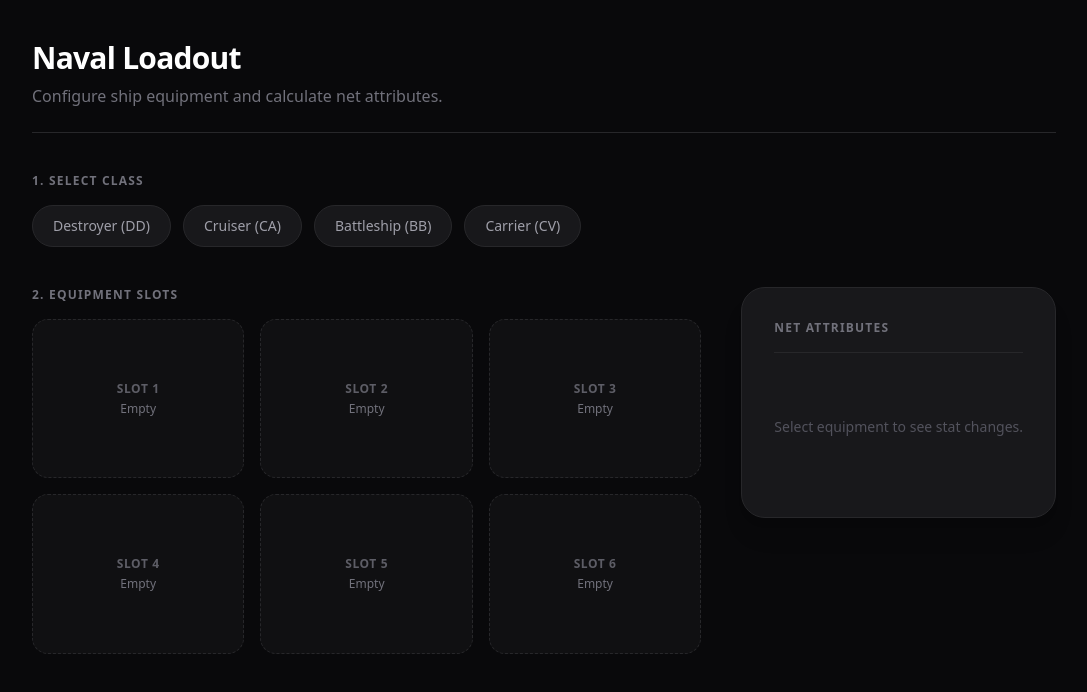
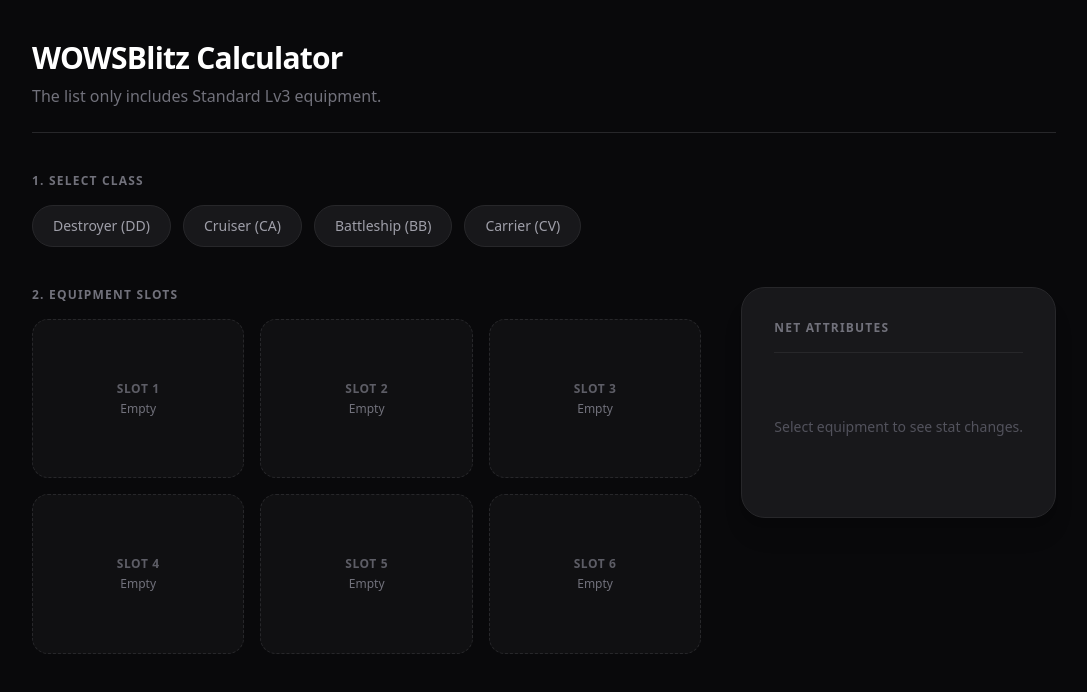
Before and after one commit to jolie1024/Equip-Test-Cal, a React (Vite) app: page / in a window 1280 px wide. Shown: the top 692 px of the page, without its empty margins (96-1183 px from the left). Built offline with nearby package versions, Linux system fonts and the light colour scheme.

Commit message:
refactor: update application title and description
Renamed the application to WOWSBlitz Calculator and updated the header description to clarify equipment scope.

```diff
--- a/src/App.tsx
+++ b/src/App.tsx
@@ -214,8 +214,8 @@
 
         {/* Header */}
         <header className="border-b border-zinc-800 pb-6 mt-2">
-          <h1 className="text-2xl md:text-3xl font-bold text-white tracking-tight">Naval Loadout</h1>
-          <p className="text-zinc-500 text-sm md:text-base mt-2">Configure ship equipment and calculate net attributes.</p>
+          <h1 className="text-2xl md:text-3xl font-bold text-white tracking-tight">WOWSBlitz Calculator</h1>
+          <p className="text-zinc-500 text-sm md:text-base mt-2">The list only includes Standard Lv3 equipment.</p>
         </header>
 
         {/* 1. SHIP SELECTION */}
```
